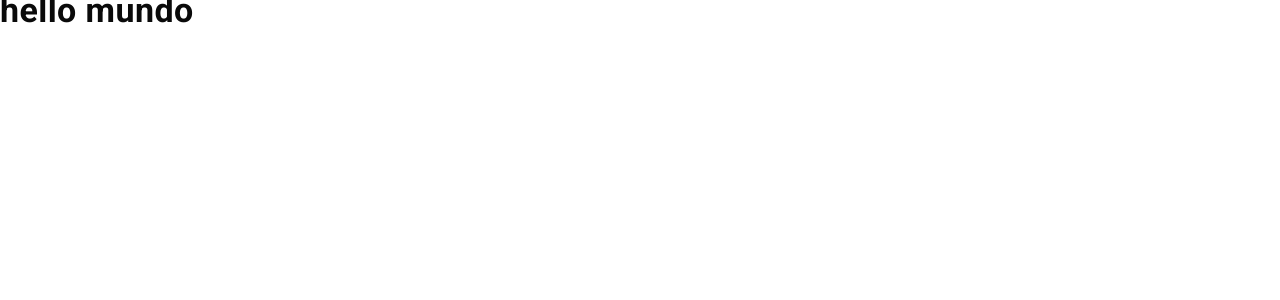
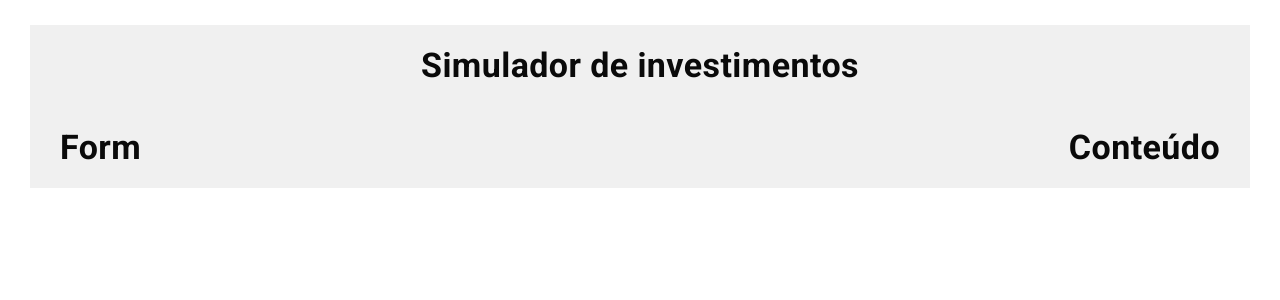
Before and after one commit to Thiago-spart/eqi-challenger, a Next.js app: page / in a window 1280 px wide. Shown: the top 300 px of the page. Built offline with nearby package versions, Linux system fonts and the light colour scheme.

Commit message:
add containers structure

```diff
--- a/src/pages/index.tsx
+++ b/src/pages/index.tsx
@@ -9,7 +9,7 @@ const HomePage: NextPage = () => {
 	return (
 		<>
 			<Head>
-				<title>{`Calculadora de investimentos | ${SITE.name}`}</title>
+				<title>{SITE.name}</title>
 			</Head>
 			<Page />
 		</>
--- a/src/web/components/Header/Header.index.tsx
+++ b/src/web/components/Header/Header.index.tsx
@@ -1,17 +1,9 @@
-import Link from "next/link";
-
-import { AiOutlineArrowLeft } from "react-icons/ai";
-
 import * as S from "./Header.styled";
 
-export const Header = () => {
+export const Header: React.FC = () => {
 	return (
 		<S.Container>
-			<Link href="/">
-				<S.BackButton type="button" aria-details="get back to home">
-					<AiOutlineArrowLeft />
-				</S.BackButton>
-			</Link>
+			<h1>Simulador de investimentos</h1>
 		</S.Container>
 	);
 };
--- a/src/web/components/Header/Header.styled.ts
+++ b/src/web/components/Header/Header.styled.ts
@@ -3,28 +3,6 @@ import styled from "styled-components";
 export const Container = styled.header`
 	display: flex;
 	align-items: center;
-	justify-content: space-between;
+	justify-content: center;
 	width: 100%;
-	padding: 2rem;
 `;
-
-export const BackButton = styled.button`
-	display: flex;
-	align-items: center;
-	justify-content: center;
-	background-color: transparent;
-	transition: 0.2s;
-	padding: 1rem;
-	border-radius: 0.8rem;
-	cursor: pointer;
-
-	&:hover {
-		filter: brightness(0.8);
-		box-shadow: rgba(149, 157, 165, 0.2) 0px 8px 24px;
-	}
-
-	& > svg {
-		font-size: 2.8rem;
-		font-weight: 700;
-	}
-`;
--- a/src/web/pages/HomePage/HomePage.index.tsx
+++ b/src/web/pages/HomePage/HomePage.index.tsx
@@ -1,7 +1,18 @@
+import { Header } from "web/components/Header/Header.index";
+
+import * as S from "./HomePage.styled";
+
 export const HomePage: React.FC = () => {
 	return (
-		<div>
-			<h1>hello mundo</h1>
-		</div>
+		<S.Container>
+			<S.DashBoardContainer>
+				<Header />
+
+				<S.SimulateContent>
+					<h1>Form</h1>
+					<h1>Conteúdo</h1>
+				</S.SimulateContent>
+			</S.DashBoardContainer>
+		</S.Container>
 	);
 };
--- a/src/web/pages/HomePage/HomePage.styled.ts
+++ b/src/web/pages/HomePage/HomePage.styled.ts
@@ -4,20 +4,21 @@ export const Container = styled.main`
 	display: flex;
 	flex-direction: column;
 	height: 100%;
-	padding: 2rem;
-	gap: 1rem;
+	width: 100%;
+	padding: 2.5rem 3rem;
+`;
 
-	h1 {
-		font-size: 4.2rem;
-		line-height: 5.2rem;
-		letter-spacing: 0.25rem;
-		font-weight: 300;
-	}
+export const DashBoardContainer = styled.div`
+	display: flex;
+	flex-direction: column;
+	gap: 6rem;
+	width: 100%;
+	background-color: var(--dashboard-background-color);
+	padding: 3rem;
+`;
 
-	p {
-		font-weight: 300;
-		font-size: 1.6rem;
-		line-height: 2rem;
-		letter-spacing: 0.15rem;
-	}
+export const SimulateContent = styled.div`
+	display: flex;
+	align-items: baseline;
+	justify-content: space-between;
 `;
```
